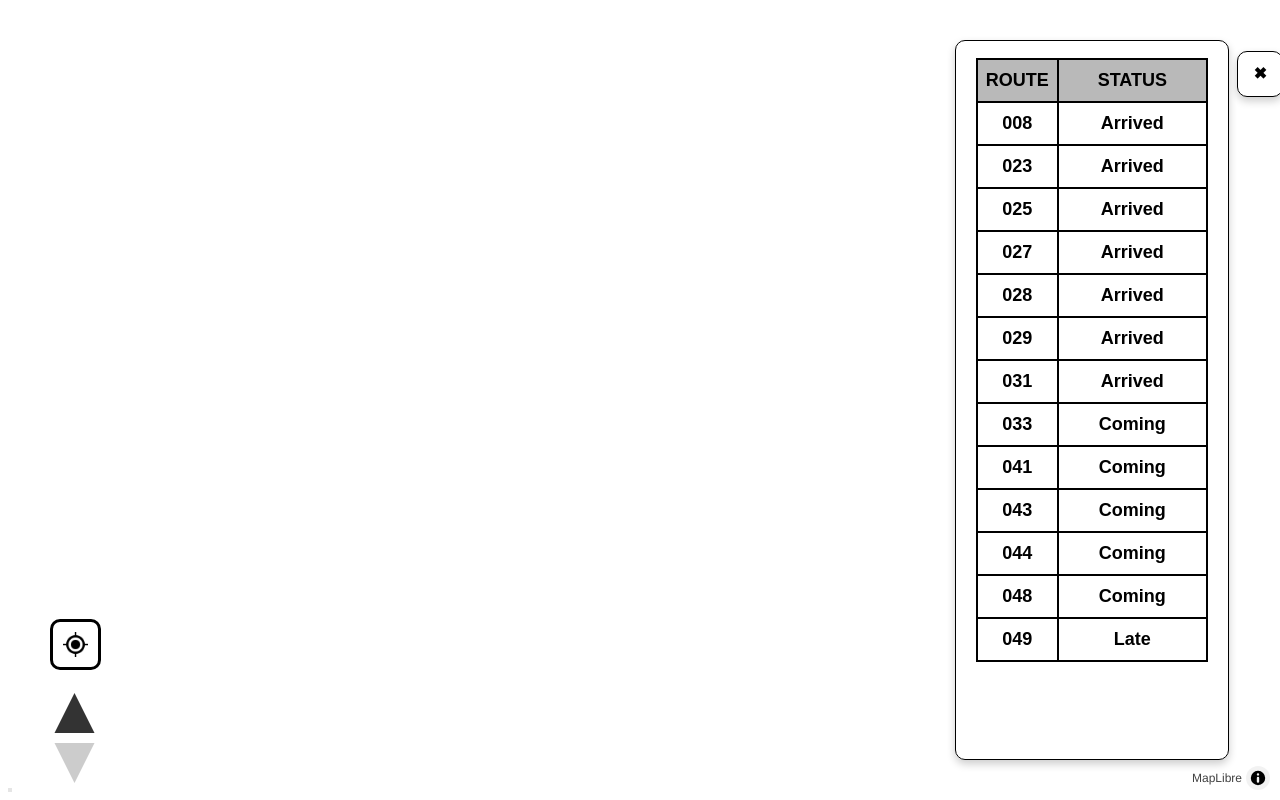
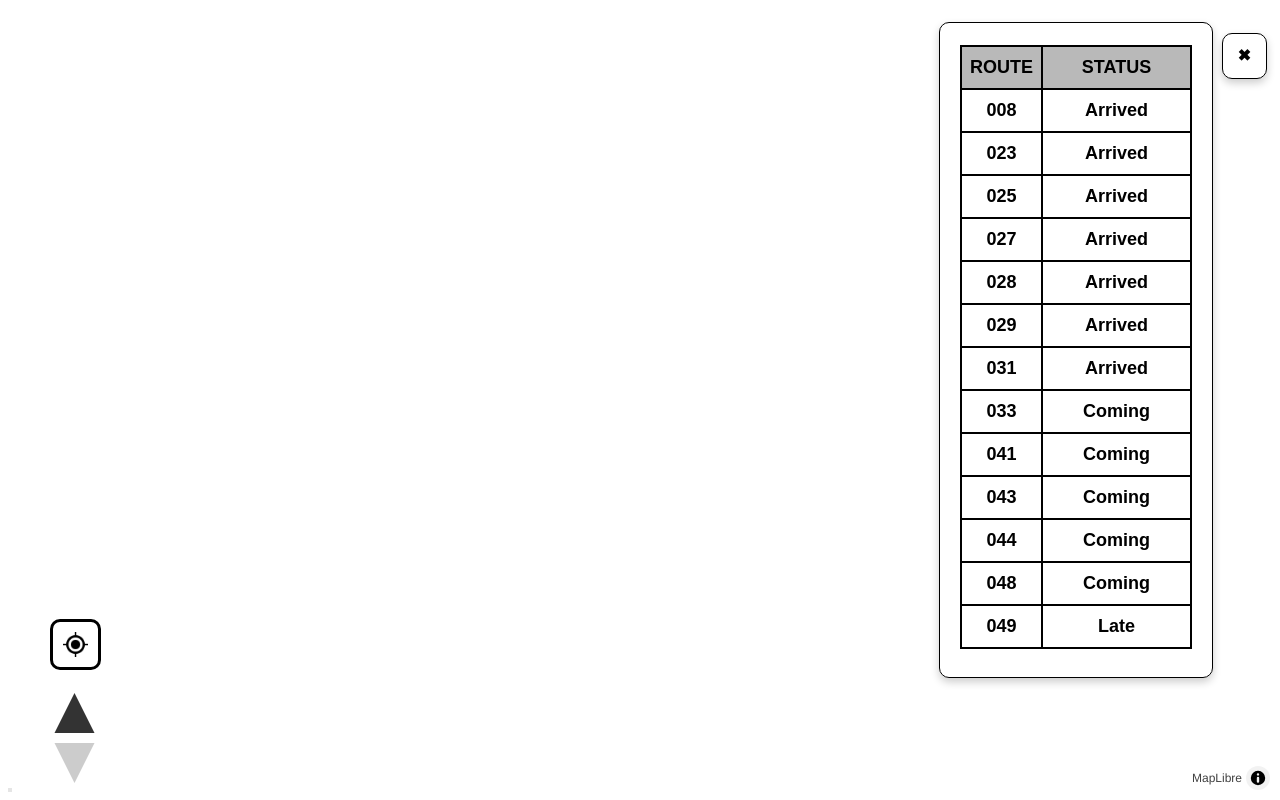
Before and after one commit to Seanixis/gtfs-test, a Next.js app: page / in a window 1280 px wide. Both pictures are taken after a click on the button "View Bus Status". Built offline with nearby package versions, Linux system fonts and the light colour scheme; no server answers.

Commit message:
fixed status table scaling

```diff
--- a/app/globals.css
+++ b/app/globals.css
@@ -53,19 +53,8 @@ table {
   left: 0px;
 }
 
-.maplibregl-popup-content {
-  font-size: 15px;
-  color: #000;
-  background-color: transparent !important;
-  box-shadow: none !important;
-}
-
-.maplibregl-popup .maplibregl-popup-tip {
-  display: none !important;
-}
-
 .statusButton {
-  position: absolute;
+  position: fixed;
   top: 25px;
   right: 20px;
   padding: 10px 15px;
@@ -82,11 +71,11 @@ table {
 }
 
 .popupButton {
-  position: absolute;
+  position: fixed;
   top: 10px;
   right: -55px;
   padding: 10px 15px;
-  background-color: transparent;
+  background-color: rgb(255, 255, 255, 0.15);
   color: black;
   border: black 1px solid;
   border-radius: 10px;
@@ -99,12 +88,21 @@ table {
   box-shadow: 0 4px 8px rgba(0, 0, 0, 0.2);
 }
 
+.popupTable {
+  max-height: 90vh;
+  overflow-y: auto;
+  overflow-x: hidden;
+  padding-top: 5px;
+  padding-bottom: 5px;
+  -webkit-overflow-scrolling: touch;
+}
+
 .popup {
-  position: absolute;
-  top: 50%;
-  right: 4%;
-  transform: translate(0, -50%);
-  height: 90vh;
+  position: fixed;
+  top: 350px;
+  right: 67px;
+  transform: translateY(-50%);
+  height: auto;
   padding: 20px;
   background-color: transparent;
   border: 1px solid black;
@@ -113,18 +111,20 @@ table {
   z-index: 1000;
   backdrop-filter: blur(5px);
   -webkit-backdrop-filter: blur(5px);
+  display: inline-block;
+  -webkit-overflow-scrolling: touch;
 }
 
 .maplibregl-ctrl-compass {
   transform: scale(5); /* Increase size — adjust as needed */
   transform-origin: center center;
-  position: absolute;
+  position: fixed;
   bottom: 40px;
   left: 50px;
 }
 
 .recenterButton {
-  position: absolute;
+  position: fixed;
   bottom: 130px;
   left: 50px;
   padding: 10px 10px;
--- a/app/map.tsx
+++ b/app/map.tsx
@@ -15,7 +15,7 @@ type Vehicle = {
   route_id?: string | null;
 };
 
-const POLL_MS = 1500;
+const POLL_MS = 2000;
 
 const MapComponent = () => {
   const mapContainerRef = useRef<HTMLDivElement>(null);
--- a/app/page.tsx
+++ b/app/page.tsx
@@ -24,7 +24,9 @@ export default function Sigma() {
       )}
       {showPopup && (
         <div className="popup">
-          <Table />
+          <div className="popupTable">
+            <Table />
+          </div>
           <button className="popupButton" type="button" onClick={() => setShowPopup(false)}>✖</button>
         </div>
       )}
```
